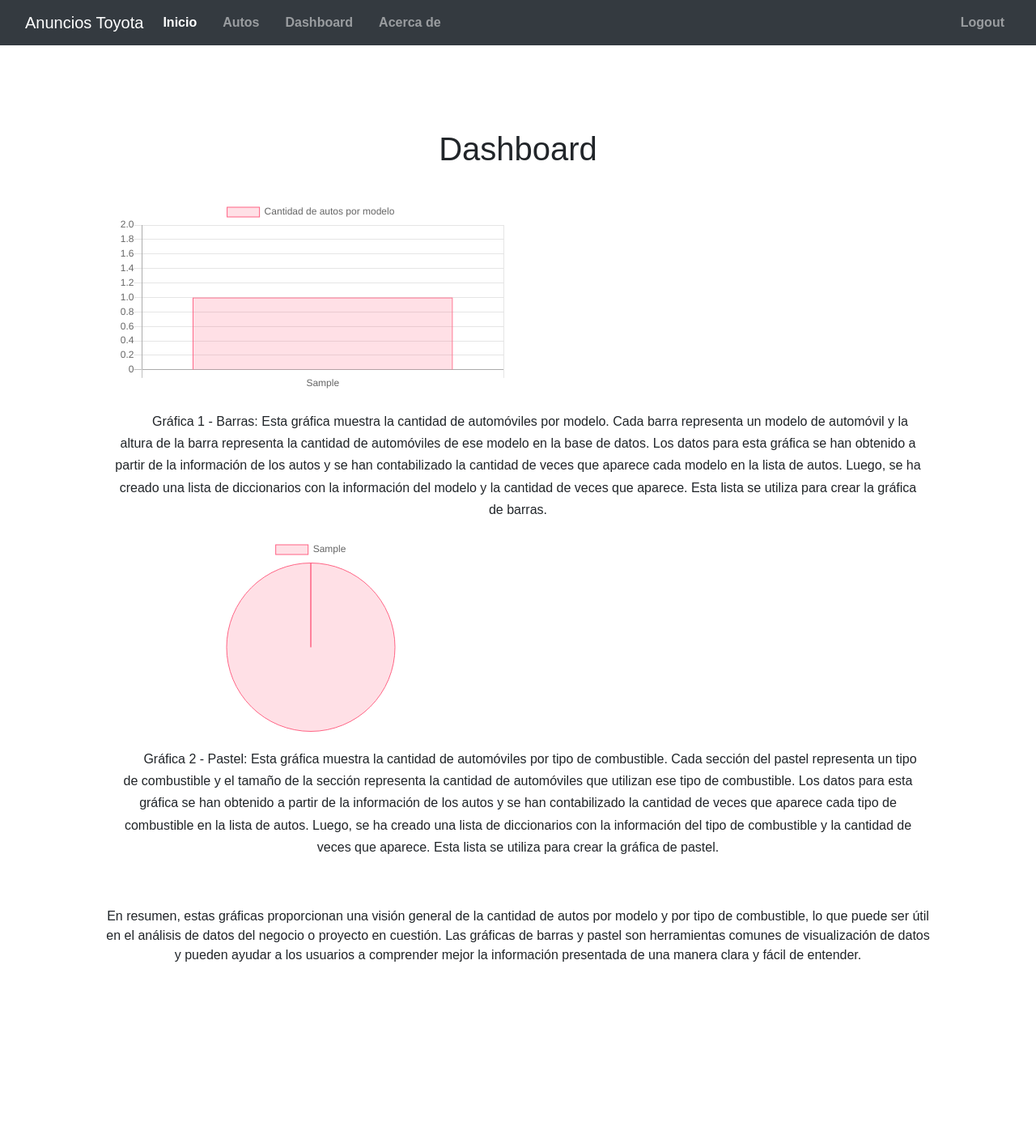
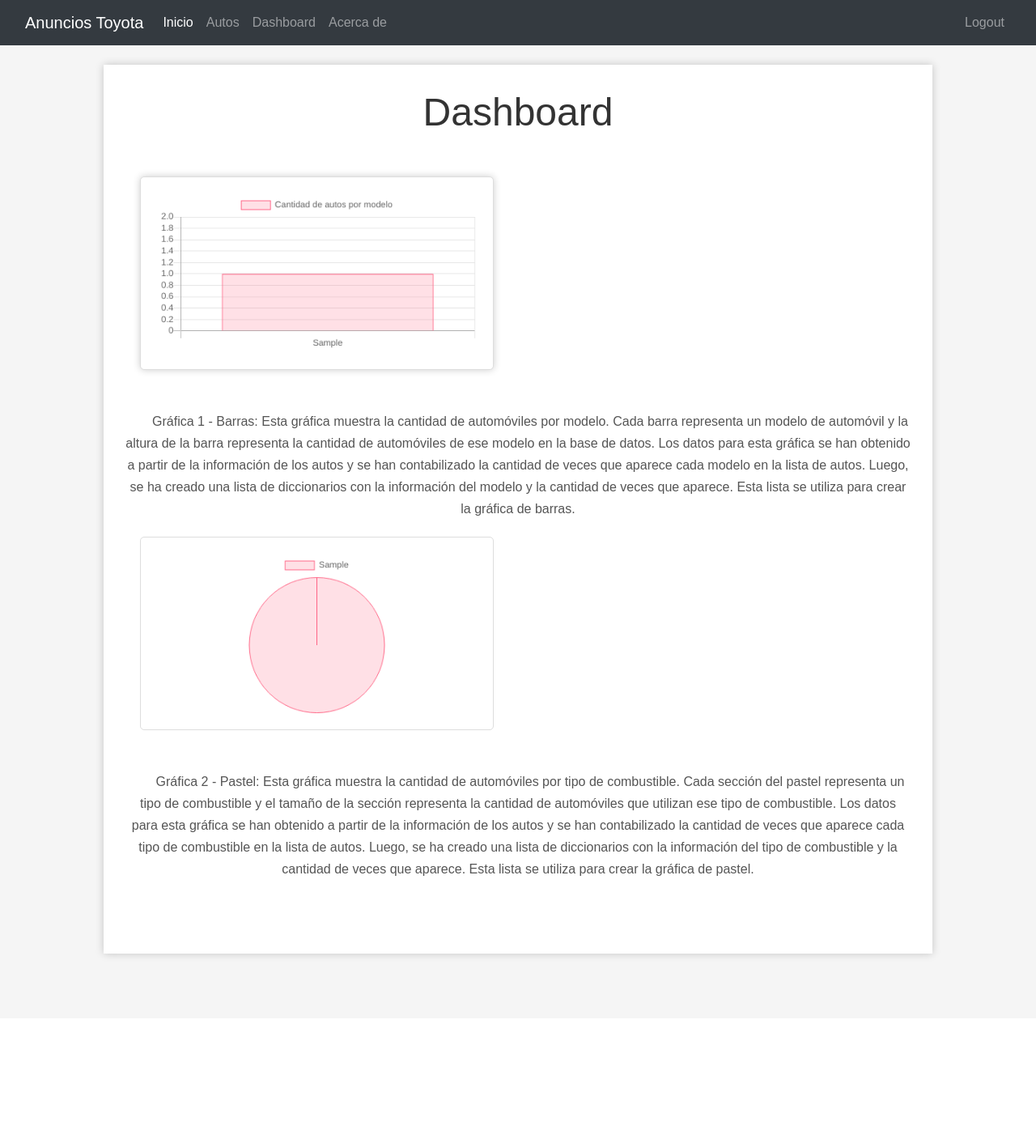
Before and after one commit to Henry-Devil/Flask-WebScraping, a Flask app: page /dashboard in a window 1280 px wide. Shown: the whole page at 81% size. After the commit the page ends 1186 px from the top, so only its background shows below. Run offline with Flask 3, Linux system fonts and the light colour scheme; tables that the repository leaves empty or names only in its code hold one stand-in row (values such as "Sample post"); some libraries are stand-ins or nearby versions.

Commit message:
correción

```diff
--- a/src/static/css/dashboard.css
+++ b/src/static/css/dashboard.css
@@ -1,78 +1,82 @@
-/* Barra de navegación */
-nav {
-    display: flex;
-    justify-content: space-between;
-    align-items: center;
-    padding: 1rem;
-    position: fixed;
-    top: 0;
-    left: 0;
-    width: 100%;
-    z-index: 999;
-  }
-
-  nav ul {
-    list-style: none;
-    margin: 0;
-    padding: 0;
-    display: flex;
-  }
-
-  nav ul li {
-    margin-right: 1rem;
-  }
-
-  nav ul li:last-child {
-    margin-right: 0;
-  }
-
-  nav ul li a {
-    color: var(--color-text);
-    text-decoration: none;
-    font-size: var(--font-size-medium);
-    font-weight: bold;
-    padding: 0.5rem;
-    border-radius: var(--border-radius);
-    transition: background-color 0.3s ease, color 0.3s ease;
-  }
-
-  nav ul li a:hover {
-    background-color: #ddd;
-  }
 * {
-    font-family: "Arial", sans-serif;  /* Cambié la fuente a Arial */
+  font-family: "Arial", sans-serif;
 }
 
 body {
-    padding: 10rem 0;
+  background: #f5f5f5;
+  padding: 5rem 0;
 }
 
 .container {
   width: 80%;
   margin: auto;
+  background: #fff;
+  box-shadow: 0 0 10px rgba(0, 0, 0, 0.2);
+  padding: 30px;
 }
 
 h1 {
   text-align: center;
-    font-size: 2.5rem;
-    padding-bottom: 10px;
+  font-size: 3rem;
+  margin-bottom: 30px;
+  color: #333;
+}
+
+h6{
+  text-align: center;
+  font-size: 3rem;
+  margin-bottom: 30px;
+  color: #333;
+  padding: 1rem 0;
 }
 
 p {
   text-indent: 30px;
   line-height: 1.7;
+  color: #555;
 }
 
 .row {
   margin-bottom: 60px;
 }
 
-  #myChart1, #myChart2 {
+#myChart1,
+#myChart2 {
   width: 100%;
-    margin: 20px 0;
+  margin: 20px 0 50px 0;
+  padding: 20px;
+  border: 1px solid #ddd;
+  border-radius: 5px;
+  background: #fff;
   display: block;
   margin-left: auto;
-    margin-right: auto; /* Centré los gráficos */
+  margin-right: auto;
+}
+
+#myChart1{
+  box-shadow: 0 0 10px rgba(0,0,0,0.2);
+}
+
+.info {
+  background: #333;
+  color: #fff;
+  padding: 10px 20px;
+  border-radius: 5px;
+  margin-bottom: 30px;
+}
+
+.info h2 {
+  margin: 0;
+  font-size: 1.8rem;
+}
+
+.info p {
+  margin: 10px 0 0;
+  line-height: 1.5;
+}
+
+.col-md-6 {
+  padding: 0 30px;
 }
 
 @media (min-width: 768px) {
--- a/src/templates/auth/dashboard.html
+++ b/src/templates/auth/dashboard.html
@@ -40,11 +40,8 @@
                 combustible en la lista de autos. Luego, se ha creado una lista de diccionarios con la información del
                 tipo de combustible y la cantidad de veces que aparece. Esta lista se utiliza para crear la gráfica de
                 pastel.</p>
+
         </div>
-        <div class="row"> En resumen, estas gráficas proporcionan una visión general de la cantidad de autos por modelo
-            y por tipo de combustible, lo que puede ser útil en el análisis de datos del negocio o proyecto en cuestión.
-            Las gráficas de barras y pastel son herramientas comunes de visualización de datos y pueden ayudar a los
-            usuarios a comprender mejor la información presentada de una manera clara y fácil de entender. </div>
     </div>
 </body>
 <script>fetch('/dashboard_data').then(response => response.json()).then(data => {
```
Lines whose indentation alone changed are shown as unchanged.
